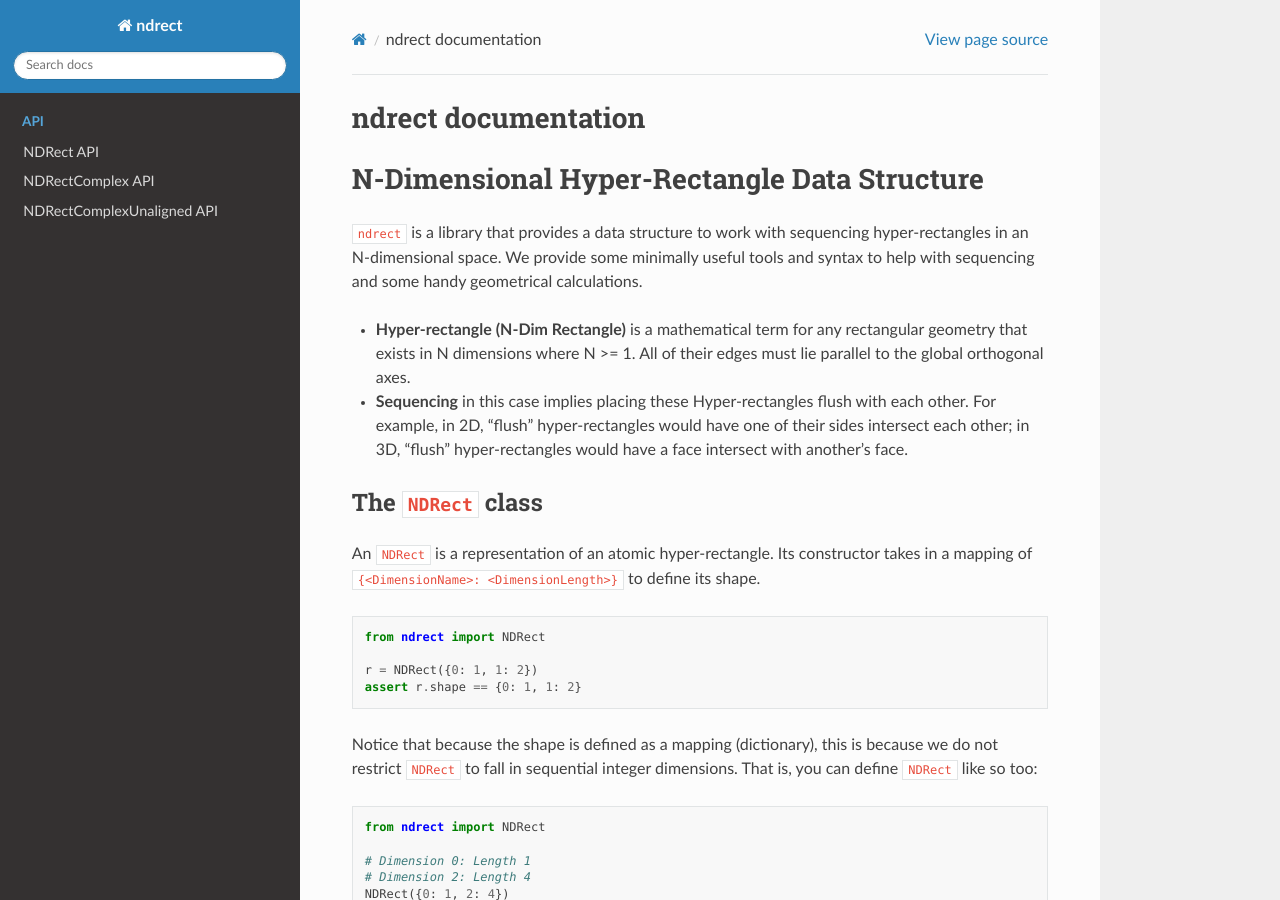
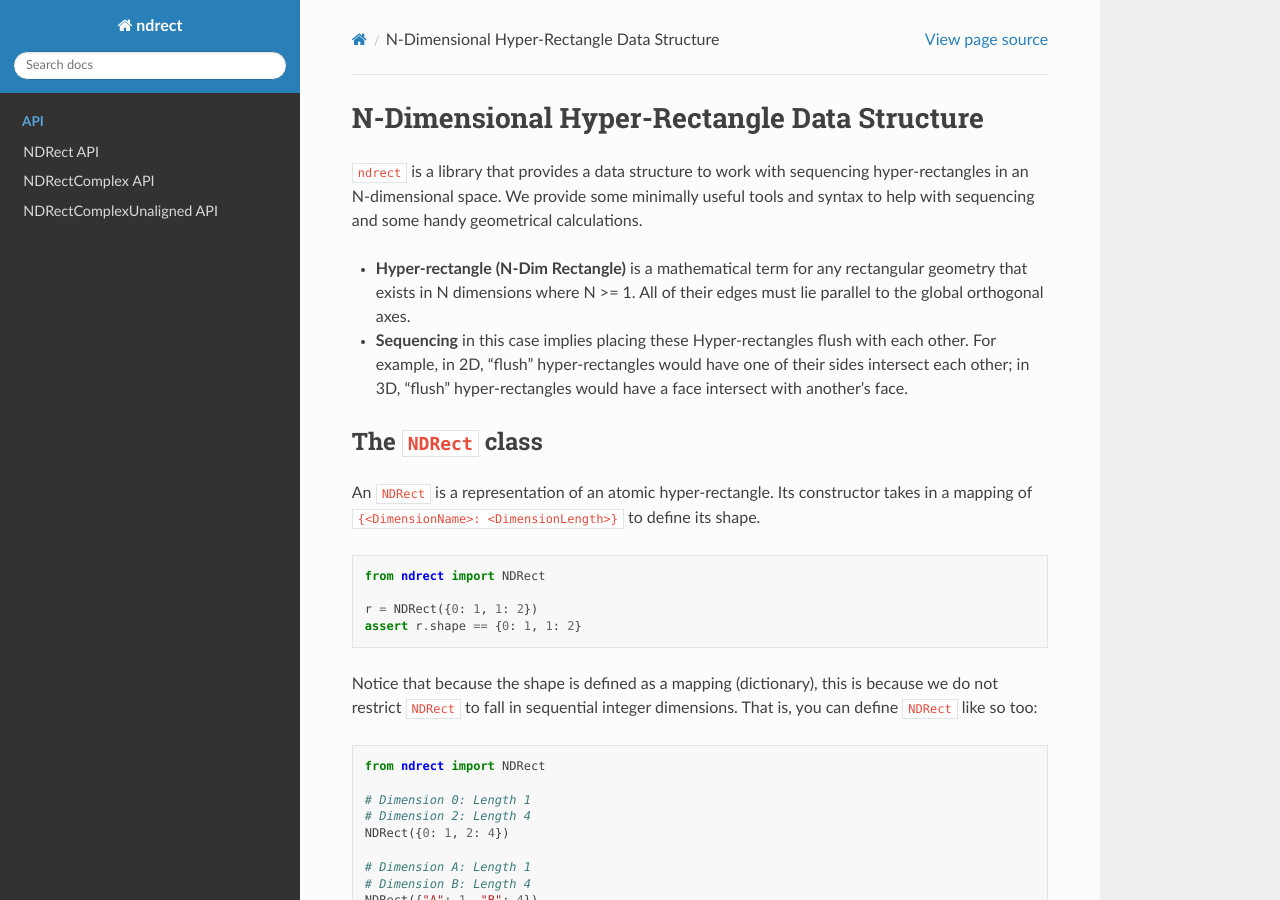
Before and after one commit to Eve-ning/NDRect, a Sphinx documentation site: the page built from docs/source/index.md, in a window 1280 px wide and 900 px high. Built offline with Sphinx 7.4.7 and the Read the Docs theme 3.1.0, drawn with Linux system fonts in a browser that asks for light colours.

Commit message:
Remove duplicated header from README

````diff
--- a/docs/source/index.md
+++ b/docs/source/index.md
@@ -1,5 +1,3 @@
-# ndrect documentation
-
 ```{include} ../../README.md
 ```
 
````
